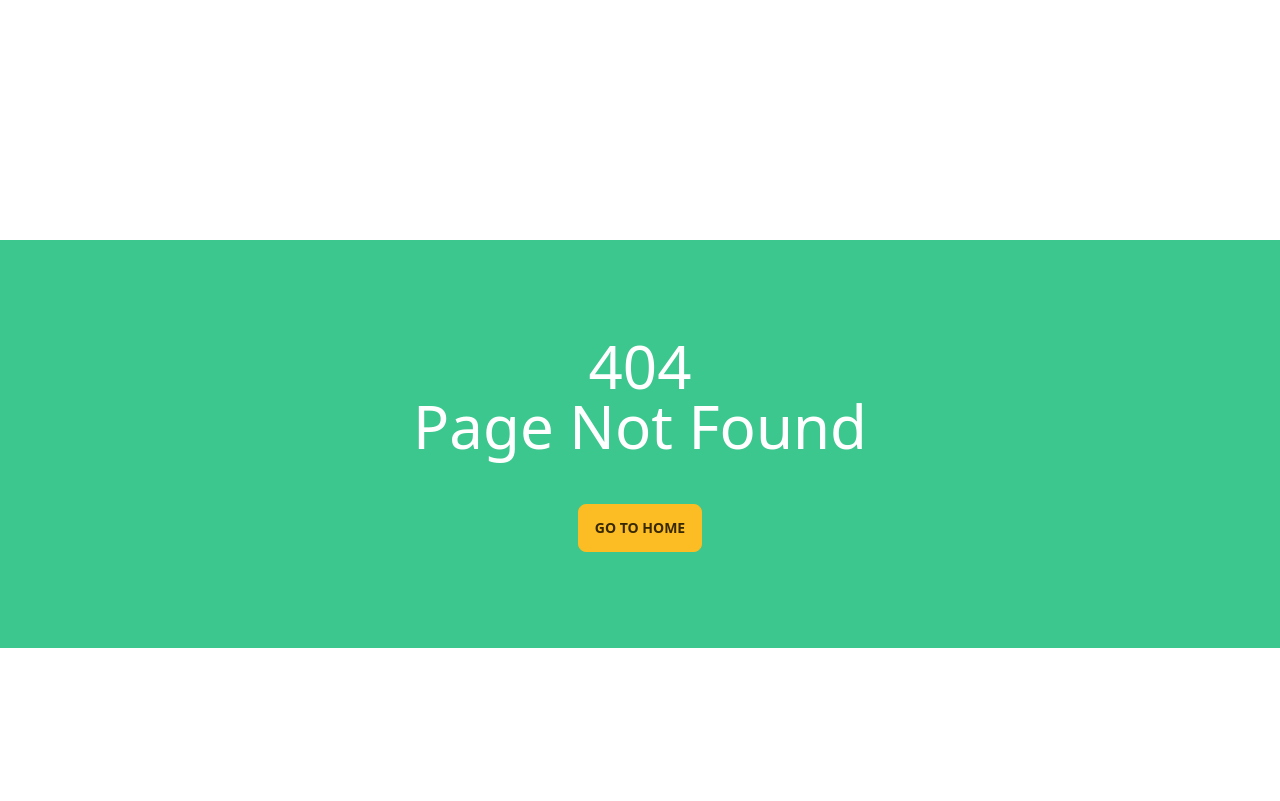
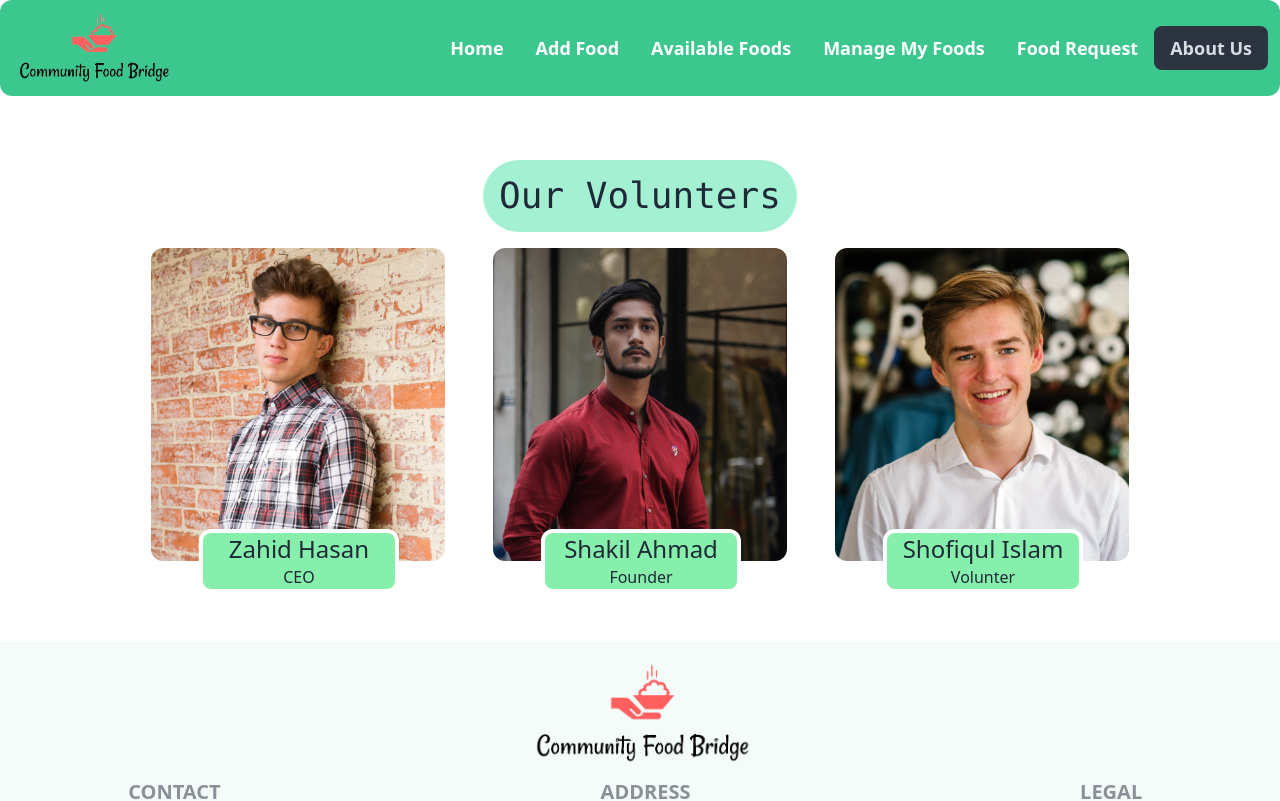
Before and after one commit to mdshakil04/community-food-bridge-client, a React (Vite) app: page /about in a window 1280 px wide. Before the commit this address had no page. Shown: the top 801 px of the page. Built offline with nearby package versions, Linux system fonts and the light colour scheme.

Commit message:
Some Feature added

```diff
--- /dev/null
+++ b/src/Pages/AddFood/AddFood.jsx
@@ -0,0 +1,12 @@
+/* eslint-disable no-unused-vars */
+import React from 'react';
+
+const AddFood = () => {
+    return (
+        <div className=' my-16'>
+            <h2 className="text-4xl text-center">Please add a Food</h2>
+        </div>
+    );
+};
+
+export default AddFood;
--- /dev/null
+++ b/src/Pages/AvailableFoods/AvailableFoods.jsx
@@ -0,0 +1,11 @@
+
+
+const AvailableFoods = () => {
+    return (
+        <div className=" mt-16 ">
+            <h2 className="text-4xl text-center">Our all Available Foods</h2>
+        </div>
+    );
+};
+
+export default AvailableFoods;
--- a/src/Pages/FeaturedFoods/FeaturedFoodCart.jsx
+++ b/src/Pages/FeaturedFoods/FeaturedFoodCart.jsx
@@ -14,7 +14,7 @@
     additional_notes,
   } = featuredFood;
   return (
-    <div className="card bg-base-100 shadow-xl">
+    <div className="card bg-base-100 shadow-xl border-4 border-green-300">
       <figure>
         <img src={food_image} alt="Food" />
       </figure>
@@ -34,6 +34,7 @@
           </div>
         </div>
         <p className=" font-bold">Pickup Location: { pickup_location}</p>
+        <button className="btn btn-outline btn-success">View Details</button>
       </div>
     </div>
   );
--- a/src/Pages/FeaturedFoods/FeaturedFoods.jsx
+++ b/src/Pages/FeaturedFoods/FeaturedFoods.jsx
@@ -11,13 +11,14 @@
         .then(data => setFeaturedFoods(data))
     },[])
     return (
-        <div className=' container mx-auto'>
-            <h2 className="text-6xl text-center my-8">Featured Foods</h2>
+        <div className=' container mx-auto flex  flex-col items-center'>
+            <h2 className="md:text-4xl font-mono rounded-full md:p-4 mt-12 text-center md:bg-[#a3f1d2] mb-4">Featured Foods</h2>
             <div className=' lg:grid lg:grid-cols-3 gap-8'>
                 {
                     featuredFoods.map(featuredFood => <FeaturedFoodCart key={featuredFood.id} featuredFood={featuredFood}></FeaturedFoodCart>)
                 }
             </div>
+            <button className="btn btn-outline w-[150px] mt-8 btn-success">Show All</button>
         </div>
     );
 };
--- a/src/Pages/Home/HelpingReason/HelpingReason.jsx
+++ b/src/Pages/Home/HelpingReason/HelpingReason.jsx
@@ -14,30 +14,30 @@
                     <div className=''>
                         <img className='rounded-xl' src='https://i.ibb.co/T8Vkdxq/1.png' alt="" />
                     </div>
-                    <div className='card md:w-[280px] card-body bg-white border shadow-lg relative md:-top-52 md:left-16 md:py-12'>
+                    <div className='card md:w-[280px] card-body  bg-white border-4 border-green-300 shadow-xl relative md:-top-52 md:left-16 md:py-12'>
                         <h2 className="md:text-2xl mb-4">Collecting Fund</h2>
-                        <p>Collecting funds is a common practice used by various organizations, charities, and individuals to raise money for specific causes, projects ....</p>
-                        <button className="btn btn-outline btn-info md:mt-8">Read More</button>
+                        <p>Collecting funds is a common practice used by various organizations, charities, and individuals to raise money....</p>
+                        <button className="btn btn-outline btn-success mt-4">Read More</button>
                     </div>
                 </div>
                 <div className=' card'>
                     <div>
                         <img className='rounded-xl' src='https://i.ibb.co/wCxvvzS/2.png' alt="" />
                     </div>
-                    <div className='card md:w-[280px] card-body bg-white border shadow-lg relative md:-top-52 md:left-16 md:py-12'>
+                    <div className='card md:w-[280px] card-body bg-white  border-4 border-green-300 shadow-xl relative md:-top-52 md:left-16 md:py-12'>
                         <h2 className="md:text-2xl mb-4">Blood Camp</h2>
                         <p>A blood donation camp is an organized event where individuals voluntarily donate blood ....</p>
-                        <button className="btn btn-outline btn-info mt-8">Read More</button>
+                        <button className="btn btn-outline btn-success mt-4">Read More</button>
                     </div>
                 </div>
                 <div className=' card'>
                     <div>
                         <img className='rounded-xl' src='https://i.ibb.co/yg8b9vV/3.png' alt="" />
                     </div>
-                    <div className='card md:w-[280px] card-body bg-white border shadow-lg relative md:-top-52 md:left-16 md:py-12'>
+                    <div className='card md:w-[280px] card-body bg-white  border-4 border-green-300 shadow-xl relative md:-top-52 md:left-16 md:py-12'>
                         <h2 className="md:text-2xl mb-4">Friendly Volunteer</h2>
                         <p>A friendly volunteer is an individual who selflessly dedicates their time, energy, and skills to support various....</p>
-                        <button className="btn btn-outline btn-info mt-8">Read More</button>
+                        <button className="btn btn-outline btn-success  mt-4">Read More</button>
                     </div>
                 </div>
             </div>
--- a/src/Pages/Home/LatestActivities/LatestActivities.jsx
+++ b/src/Pages/Home/LatestActivities/LatestActivities.jsx
@@ -3,9 +3,9 @@
 
 const LatestActivities = () => {
   return (
-    <div className="">
+    <div className=" flex flex-col items-center">
       <div className="  mb-4">
-        <h2 className="text-5xl font-mono mb-12 text-center">
+        <h2 className="md:text-4xl font-mono rounded-full md:p-4 mt-12 text-center md:bg-[#a3f1d2]">
           Our Latest Activities
         </h2>
       </div>
--- a/src/Pages/Home/MakeDonation/MakeDonation.jsx
+++ b/src/Pages/Home/MakeDonation/MakeDonation.jsx
@@ -1,11 +1,33 @@
-import React from 'react';
+import React from "react";
 
 const MakeDonation = () => {
-    return (
-        <div>
-            <h2 className="text-2xl">Make a Donation</h2>
+  return (
+    <div className="container mx-auto items-center justify-center mb-12 border-2 border-green-300 rounded-xl p-8">
+      <h2 className="text-4xl font-bold font-mono mb-8 text-center">
+        Make a Donation
+      </h2>
+      <div className=" flex lg:ml-80">
+        <div className=" border-2 border-green-300 p-4 rounded-xl">
+          <p className=" text-2xl">
+            <span>Total Amount: $</span> 4250
+          </p>
         </div>
-    );
+        <div className="flex items-center gap-2 border-2 mx-auto justify-center border-green-300 p-4 rounded-xl ">
+          <p className=" text-2xl">Select Amount:</p>
+          <div className=" flex gap-2">
+            <input
+              type="radio"
+              name="radio-4"
+              className="radio radio-accent"
+              checked
+            />
+            20
+            <input type="radio" name="radio-4" className="radio radio-accent" />30
+          </div>
+        </div>
+      </div>
+    </div>
+  );
 };
 
 export default MakeDonation;
--- a/src/Pages/Home/Volunter/Volunter.jsx
+++ b/src/Pages/Home/Volunter/Volunter.jsx
@@ -1,12 +1,44 @@
 /* eslint-disable no-unused-vars */
-import React from 'react';
+import React from "react";
+import vol1 from "../../../assets/image/volenteer/1.png";
+import vol2 from "../../../assets/image/volenteer/2.png";
+import vol3 from "../../../assets/image/volenteer/3.png";
 
 const Volunter = () => {
-    return (
-        <div>
-            <h2 className="text-3xl">Our Volunters</h2>
+  return (
+    <div className=" my-16 container mx-auto flex flex-col items-center ">
+      <h2 className="md:text-4xl font-mono rounded-full md:p-4 mt-12 text-center md:bg-[#a3f1d2]">Our Volunters</h2>
+      <div className=" md:grid lg:grid-cols-3 md:grid-cols-2 gap-12 py-4">
+        <div className="relative">
+          <div className=" ">
+            <img className=" rounded-xl" src={vol1} alt="volentiar" />
+          </div>
+          <div className=" absolute -mt-8 ml-12 border-4 border-white bg-green-300 w-[200px] text-center rounded-xl">
+            <h2 className="text-2xl">Zahid Hasan</h2>
+            <p className="">CEO</p>
+          </div>
         </div>
-    );
+        <div className="relative">
+          <div className=" ">
+            <img className=" rounded-xl" src={vol2} alt="volentiar" />
+          </div>
+          <div className=" absolute -mt-8 ml-12 border-4 border-white bg-green-300 w-[200px] text-center rounded-xl">
+            <h2 className="text-2xl ">Shakil Ahmad</h2>
+            <p className=" ">Founder</p>
+          </div>
+        </div>
+        <div className="relative">
+          <div className=" ">
+            <img className=" rounded-xl" src={vol3} alt="volentiar" />
+          </div>
+          <div className=" absolute -mt-8 ml-12 border-4 border-white bg-green-300 w-[200px] text-center rounded-xl">
+            <h2 className="text-2xl ">Shofiqul Islam</h2>
+            <p className=" ">Volunter</p>
+          </div>
+        </div>
+      </div>
+    </div>
+  );
 };
 
 export default Volunter;
--- /dev/null
+++ b/src/Pages/ManageFoods/ManageFoods.jsx
@@ -0,0 +1,12 @@
+/* eslint-disable no-unused-vars */
+import React from 'react';
+
+const ManageFoods = () => {
+    return (
+        <div className=' my-16'>
+            <h2 className="text-4xl text-center">Manage your added Foods</h2>
+        </div>
+    );
+};
+
+export default ManageFoods;
```
Also changed, not shown: src/Routes/Routes.jsx (+23 -4 lines).
